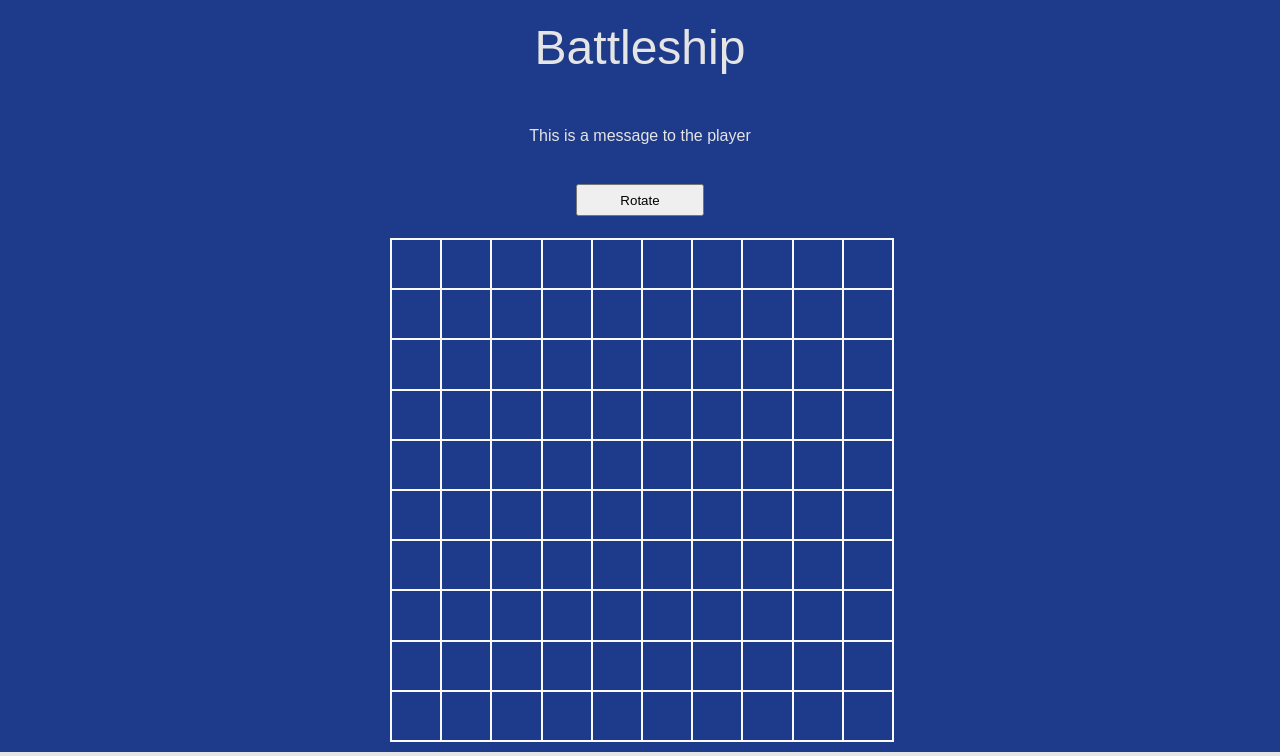
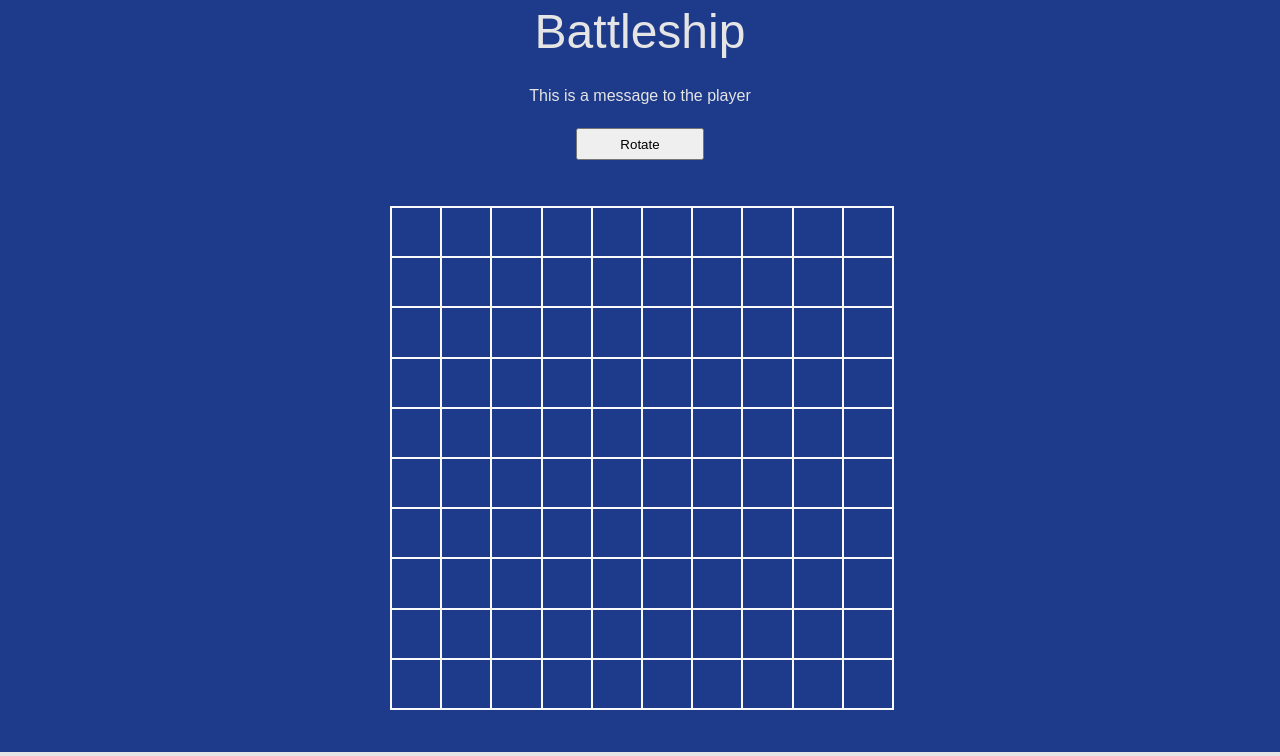
Before and after one commit to jasondewese/odin-battleship, a website built with webpack: page dist/index.html in a window 1280 px wide. Shown: the top 756 px of the page. Built offline with Linux system fonts and the light colour scheme.

Commit message:
Change grid sizes

```diff
--- a/src/style.css
+++ b/src/style.css
@@ -9,16 +9,14 @@ html {
 body {
     height: 100vh;
     width: 100vw;
-
     display: grid;
-    grid-template-rows: 6rem 1fr 3rem;
+    grid-template-rows: 4rem 1fr 3rem;
     background-color: #1e3a8a;
     color: #e5e5e5;
 }
 
 /*Header style*/
 header {
-
     display: flex;
     justify-content: center;
     align-items: center;
@@ -31,9 +29,8 @@ h1 {
 
 /*Main game area style*/
 main {
-
     display: grid;
-    grid-template-rows: 5rem 3rem 1fr;
+    grid-template-rows: 4rem 2em 1fr;
     align-items: center;
     justify-items: center;
 }
@@ -51,10 +48,8 @@ main {
 }
 
 .board-wrapper {
-
     width: 500px;
     height: 500px;
-
     display: grid;
     gap: 2px;
     grid-template-rows: repeat(10, 1fr);
```
Also changed, not shown: dist/bundle.js.
